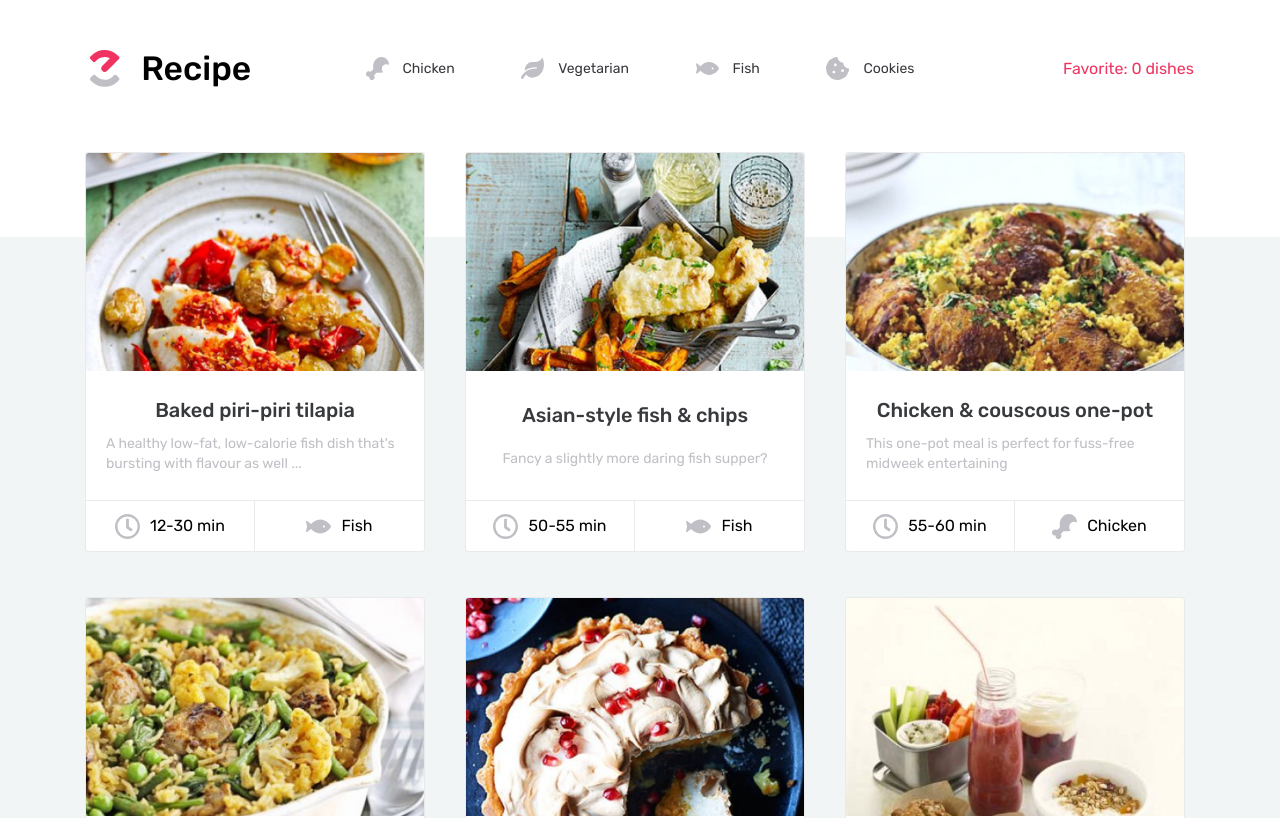
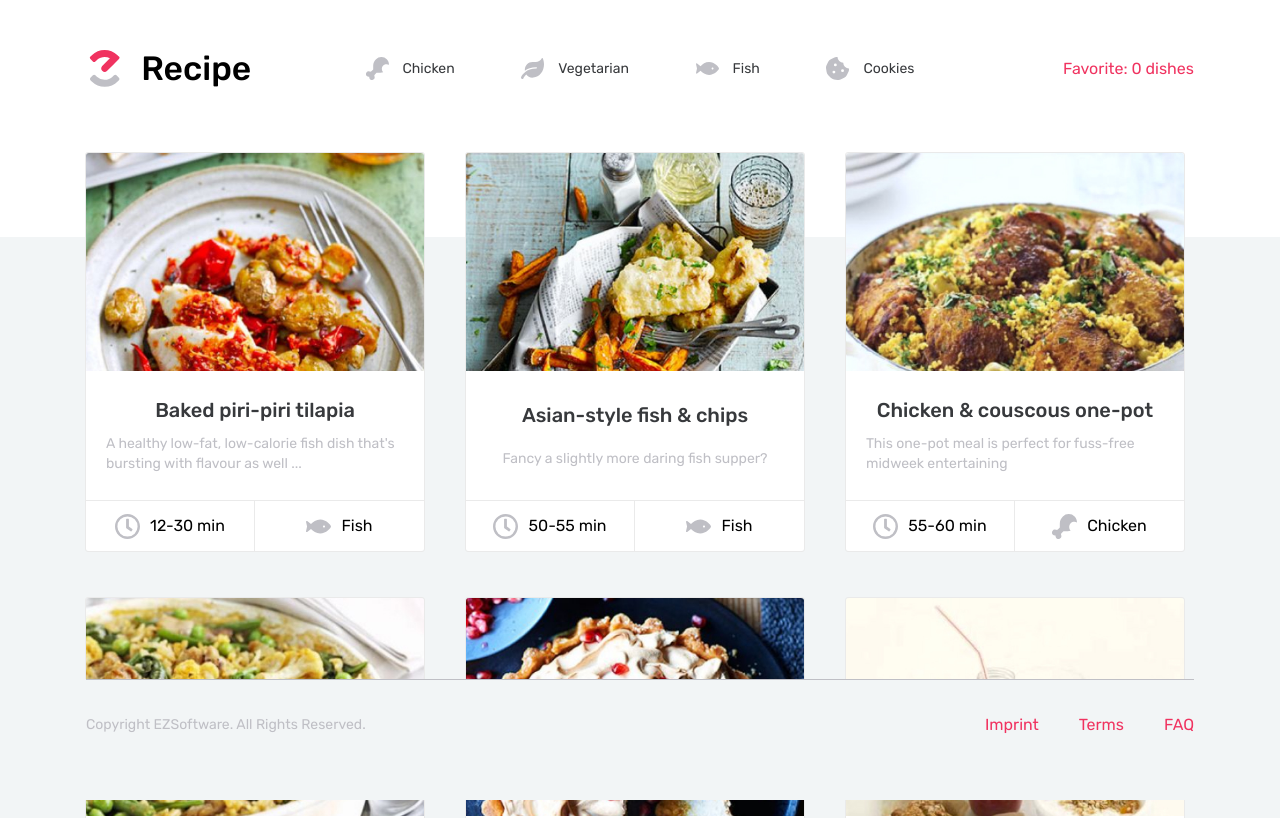
Before and after one commit to YuraKolesnikov/ez-recipe, a Vue app: page / in a window 1280 px wide. Shown: the top 818 px of the page. Built offline with nearby package versions, Linux system fonts and the light colour scheme.

Commit message:
Fixing footer to bottom

```diff
--- a/src/assets/scss/_footer.scss
+++ b/src/assets/scss/_footer.scss
@@ -1,6 +1,8 @@
 .footer {
   background: $background;
-
+  position: fixed;
+  bottom: 0;
+  width: 100%;
   &__main {
     padding: 20px 1px 50px;
     margin: 0 -15px;
@@ -9,9 +11,7 @@
     align-items: center;
     justify-content: space-between;
 
-    & div {
-      margin: 15px;
-    }
+    & div { margin: 15px; }
   }
 
   &__copyright {
--- a/src/assets/scss/_product.scss
+++ b/src/assets/scss/_product.scss
@@ -1,6 +1,7 @@
 .products {
   background: $background;
   position: relative;
+  padding-bottom: 100px;
 
   &__wrapper {
     position: relative;
--- a/src/assets/scss/main.scss
+++ b/src/assets/scss/main.scss
@@ -15,7 +15,6 @@ html * { font-family: 'Rubik' }
 
 .wrapper {
   position: relative;
-  height: 100vh;
 }
 
 .icon {
```
